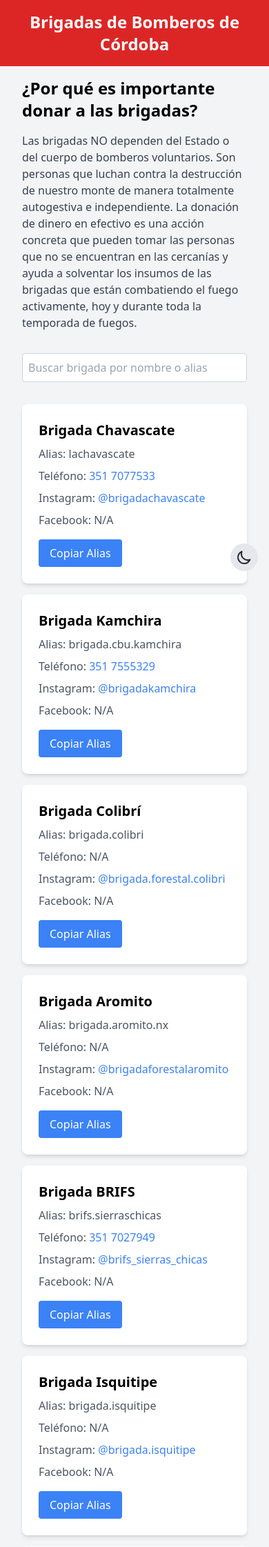
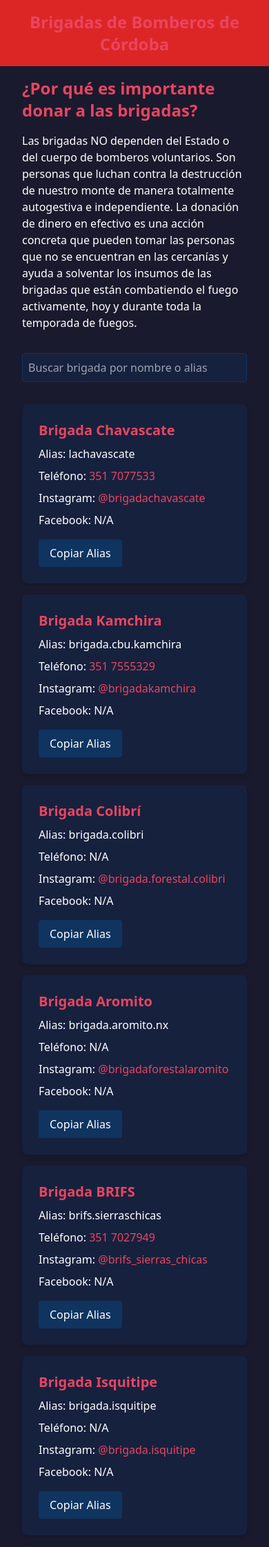
Before and after one commit to carlosgraffi/AyudaIncendiosCordoba, a Flask app: page / in a window 390 px wide. Shown: the top 2243 px of the page at 69% size. Run offline with Flask 3, Linux system fonts and the light colour scheme.

Commit message:
Agent query: Is the website now using the new dark color palette? Are all elements visible and readable? Is the layout responsive on mobile devices?

```diff
--- a/static/css/tailwind.css
+++ b/static/css/tailwind.css
@@ -1,34 +1,50 @@
 @import 'https://cdn.jsdelivr.net/npm/tailwindcss@2.2.19/dist/tailwind.min.css';
 
 /* Custom styles */
+body {
+    background-color: #1a1a2e;
+    color: #ffffff;
+}
+
 .brigade-card {
     transition: transform 0.3s ease-in-out;
+    background-color: #16213e;
 }
 
 .brigade-card:hover {
     transform: scale(1.05);
 }
 
-/* Dark mode styles */
-.dark {
-    @apply bg-gray-900 text-white;
+h1, h2, h3, h4, h5, h6 {
+    color: #e94560;
 }
 
-.dark .brigade-card {
-    @apply bg-gray-800 text-white;
+a {
+    color: #e94560;
 }
 
-.dark input[type="text"] {
-    @apply bg-gray-700 text-white border-gray-600;
+a:hover {
+    text-decoration: underline;
 }
 
-.dark button {
-    @apply bg-blue-600 hover:bg-blue-700;
+button {
+    background-color: #0f3460;
+    color: #ffffff;
+}
+
+button:hover {
+    background-color: #e94560;
+}
+
+input[type="text"] {
+    background-color: #16213e;
+    color: #ffffff;
+    border-color: #0f3460;
 }
 
 /* Responsive styles */
 @media (max-width: 640px) {
     .brigade-card {
-        @apply w-full;
+        width: 100%;
     }
 }
--- a/static/js/script.js
+++ b/static/js/script.js
@@ -25,23 +25,23 @@ document.addEventListener('DOMContentLoaded', () => {
 
     function createBrigadeCard(brigade) {
         const phoneLink = brigade['Phone Number']
-            ? `<a href="https://wa.me/${brigade['Phone Number'].replace(/\s/g, '')}" target="_blank" class="text-blue-500 hover:underline">${brigade['Phone Number']}</a>`
+            ? `<a href="https://wa.me/${brigade['Phone Number'].replace(/\s/g, '')}" target="_blank" class="hover:underline">${brigade['Phone Number']}</a>`
             : 'N/A';
 
         const instagramLink = brigade.Instagram
-            ? `<a href="https://www.instagram.com/${brigade.Instagram.replace('@', '')}" target="_blank" class="text-blue-500 hover:underline">${brigade.Instagram}</a>`
+            ? `<a href="https://www.instagram.com/${brigade.Instagram.replace('@', '')}" target="_blank" class="hover:underline">${brigade.Instagram}</a>`
             : 'N/A';
 
         return `
-            <div class="brigade-card bg-white dark:bg-gray-800 rounded-lg shadow-md p-6 mb-4">
+            <div class="brigade-card rounded-lg shadow-md p-6 mb-4">
                 <h2 class="text-xl font-bold mb-2">${brigade.Name}</h2>
-                <p class="text-gray-600 dark:text-gray-400 mb-2">
+                <p class="mb-2">
                     Alias: ${brigade.Alias || 'N/A'}
                 </p>
-                <p class="text-gray-600 dark:text-gray-400 mb-2">Teléfono: ${phoneLink}</p>
-                <p class="text-gray-600 dark:text-gray-400 mb-2">Instagram: ${instagramLink}</p>
-                <p class="text-gray-600 dark:text-gray-400">Facebook: ${brigade.Facebook || 'N/A'}</p>
-                <button class="mt-4 px-4 py-2 bg-blue-500 text-white rounded copy-alias" data-alias="${brigade.Alias || ''}">Copiar Alias</button>
+                <p class="mb-2">Teléfono: ${phoneLink}</p>
+                <p class="mb-2">Instagram: ${instagramLink}</p>
+                <p>Facebook: ${brigade.Facebook || 'N/A'}</p>
+                <button class="mt-4 px-4 py-2 rounded copy-alias" data-alias="${brigade.Alias || ''}">Copiar Alias</button>
             </div>
         `;
     }
--- a/templates/base.html
+++ b/templates/base.html
@@ -1,45 +1,21 @@
 <!DOCTYPE html>
-<html lang="es" class="dark:bg-gray-900">
+<html lang="es">
 <head>
     <meta charset="UTF-8">
     <meta name="viewport" content="width=device-width, initial-scale=1.0">
     <title>Brigadas de Bomberos de Córdoba</title>
     <link rel="stylesheet" href="{{ url_for('static', filename='css/tailwind.css') }}">
 </head>
-<body class="bg-gray-100 dark:bg-gray-900 min-h-screen">
+<body class="min-h-screen">
     <header class="bg-red-600 text-white p-4">
         <h1 class="text-2xl font-bold text-center">Brigadas de Bomberos de Córdoba</h1>
     </header>
     <main class="container mx-auto p-4">
         {% block content %}{% endblock %}
     </main>
-    <footer class="bg-gray-200 dark:bg-gray-800 text-center p-4 mt-8">
-        <p class="dark:text-white">&copy; 2023 Brigadas de Bomberos de Córdoba. Todos los derechos reservados.</p>
+    <footer class="text-center p-4 mt-8">
+        <p>&copy; 2023 Brigadas de Bomberos de Córdoba. Todos los derechos reservados.</p>
     </footer>
     <script src="{{ url_for('static', filename='js/script.js') }}"></script>
-    <script>
-        document.addEventListener('DOMContentLoaded', () => {
-            const darkModeToggle = document.getElementById('darkModeToggle');
-            const html = document.documentElement;
-
-            function setDarkMode(isDark) {
-                if (isDark) {
-                    html.classList.add('dark');
-                } else {
-                    html.classList.remove('dark');
-                }
-                localStorage.setItem('darkMode', isDark);
-            }
-
-            darkModeToggle.addEventListener('click', () => {
-                const isDark = html.classList.toggle('dark');
-                setDarkMode(isDark);
-            });
-
-            // Check for saved dark mode preference
-            const savedDarkMode = localStorage.getItem('darkMode') === 'true';
-            setDarkMode(savedDarkMode);
-        });
-    </script>
 </body>
 </html>
--- a/templates/index.html
+++ b/templates/index.html
@@ -4,48 +4,42 @@
 <div class="container mx-auto px-4">
     <div class="mb-8">
         <h2 class="text-2xl font-bold mb-4">¿Por qué es importante donar a las brigadas?</h2>
-        <p class="text-gray-700 dark:text-gray-300 mb-4">
+        <p class="mb-4">
             Las brigadas NO dependen del Estado o del cuerpo de bomberos voluntarios. Son personas que luchan contra la destrucción de nuestro monte de manera totalmente autogestiva e independiente. La donación de dinero en efectivo es una acción concreta que pueden tomar las personas que no se encuentran en las cercanías y ayuda a solventar los insumos de las brigadas que están combatiendo el fuego activamente, hoy y durante toda la temporada de fuegos.
         </p>
     </div>
 
     <div class="mb-8">
-        <input type="text" id="search" placeholder="Buscar brigada por nombre o alias" class="w-full p-2 border border-gray-300 rounded dark:bg-gray-700 dark:border-gray-600 dark:text-white">
+        <input type="text" id="search" placeholder="Buscar brigada por nombre o alias" class="w-full p-2 border rounded">
     </div>
 
     <div id="brigades-container" class="grid grid-cols-1 sm:grid-cols-2 lg:grid-cols-3 gap-4">
         {% for brigade in brigades %}
-        <div class="brigade-card bg-white dark:bg-gray-800 rounded-lg shadow-md p-6">
+        <div class="brigade-card rounded-lg shadow-md p-6">
             <h2 class="text-xl font-bold mb-2">{{ brigade.Name }}</h2>
-            <p class="text-gray-600 dark:text-gray-400 mb-2">
+            <p class="mb-2">
                 Alias: {{ brigade.Alias or 'N/A' }}
             </p>
-            <p class="text-gray-600 dark:text-gray-400 mb-2">
+            <p class="mb-2">
                 Teléfono:
                 {% if brigade['Phone Number'] %}
-                    <a href="https://wa.me/{{ brigade['Phone Number']|replace(' ', '') }}" target="_blank" class="text-blue-500 hover:underline">{{ brigade['Phone Number'] }}</a>
+                    <a href="https://wa.me/{{ brigade['Phone Number']|replace(' ', '') }}" target="_blank" class="hover:underline">{{ brigade['Phone Number'] }}</a>
                 {% else %}
                     N/A
                 {% endif %}
             </p>
-            <p class="text-gray-600 dark:text-gray-400 mb-2">
+            <p class="mb-2">
                 Instagram:
                 {% if brigade.Instagram %}
-                    <a href="https://www.instagram.com/{{ brigade.Instagram.lstrip('@') }}" target="_blank" class="text-blue-500 hover:underline">{{ brigade.Instagram }}</a>
+                    <a href="https://www.instagram.com/{{ brigade.Instagram.lstrip('@') }}" target="_blank" class="hover:underline">{{ brigade.Instagram }}</a>
                 {% else %}
                     N/A
                 {% endif %}
             </p>
-            <p class="text-gray-600 dark:text-gray-400">Facebook: {{ brigade.Facebook or 'N/A' }}</p>
-            <button class="mt-4 px-4 py-2 bg-blue-500 text-white rounded copy-alias" data-alias="{{ brigade.Alias }}">Copiar Alias</button>
+            <p>Facebook: {{ brigade.Facebook or 'N/A' }}</p>
+            <button class="mt-4 px-4 py-2 rounded copy-alias" data-alias="{{ brigade.Alias }}">Copiar Alias</button>
         </div>
         {% endfor %}
     </div>
 </div>
-
-<button id="darkModeToggle" class="fixed bottom-4 right-4 bg-gray-200 dark:bg-gray-700 text-gray-800 dark:text-white p-2 rounded-full">
-    <svg xmlns="http://www.w3.org/2000/svg" class="h-6 w-6" fill="none" viewBox="0 0 24 24" stroke="currentColor">
-        <path stroke-linecap="round" stroke-linejoin="round" stroke-width="2" d="M20.354 15.354A9 9 0 018.646 3.646 9.003 9.003 0 0012 21a9.003 9.003 0 008.354-5.646z" />
-    </svg>
-</button>
 {% endblock %}
```
